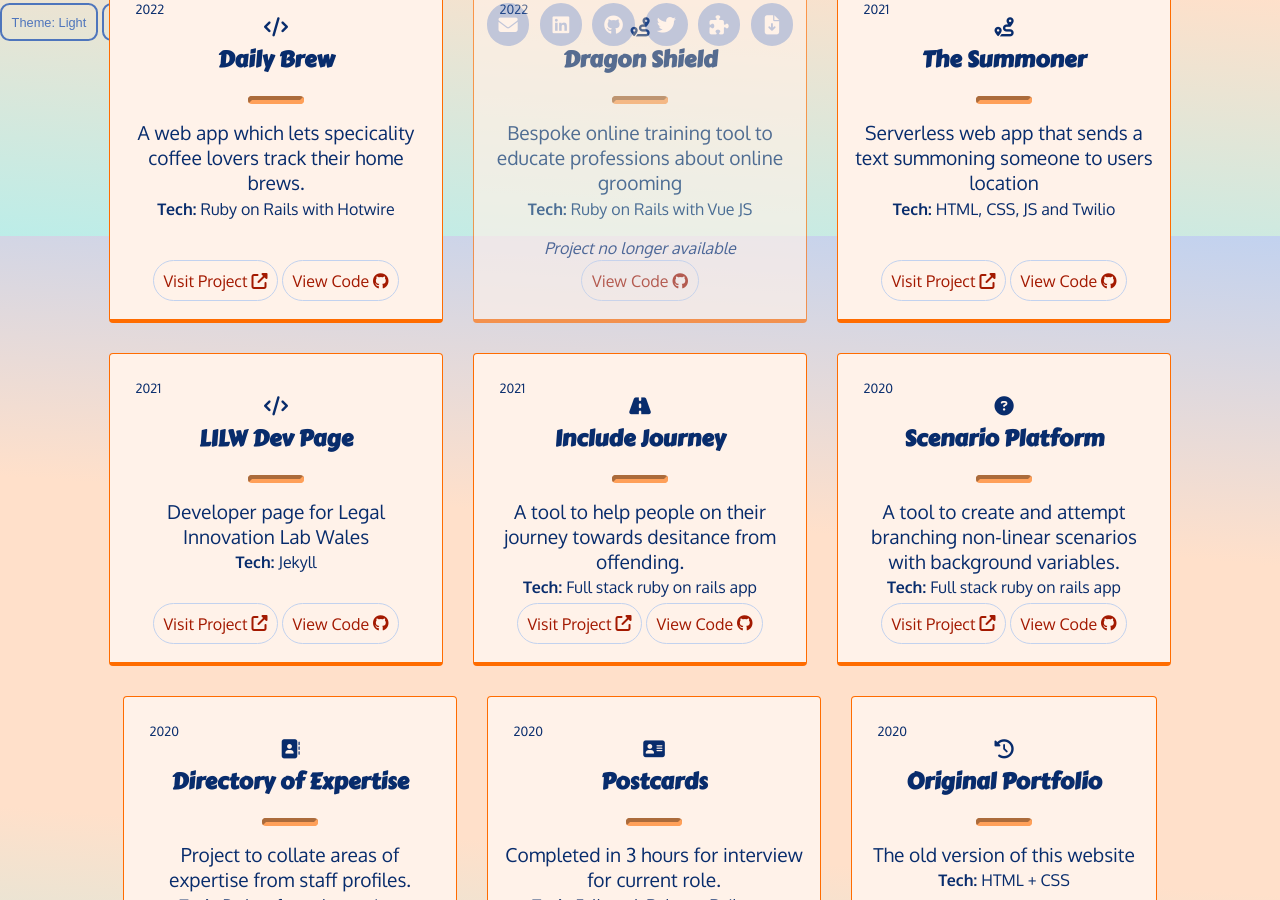
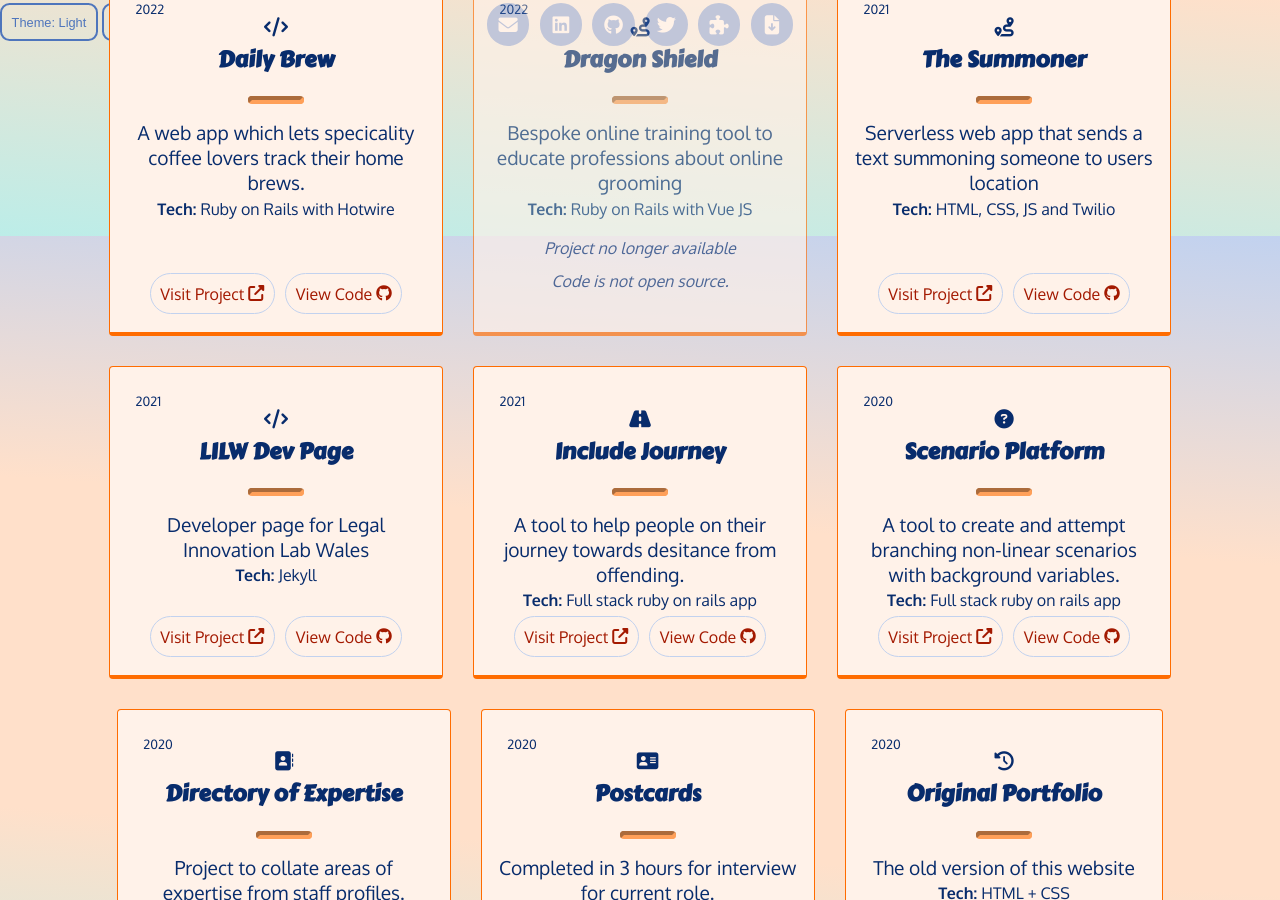
Before and after one commit to phil-6/pr_dev, a Jekyll site: the page built from index.html, in a window 1280 px wide and 900 px high, scrolled down 4264 px. Built offline with Jekyll 4.4.1, drawn with Linux system fonts in a browser that asks for light colours; nearby versions of some CDN libraries.

Commit message:
update buttons on project cards

```diff
--- a/_home-sections/projects.liquid
+++ b/_home-sections/projects.liquid
@@ -17,7 +17,11 @@
                     {% else %}
                         <p class="unavailable">Project no longer available</p>
                     {% endif %}
-                    <a class="btn" href="{{ project.github }}">View Code <i class="fab fa-github"></i></a>
+                    {% if project.github %}
+                        <a class="btn" href="{{ project.github }}">View Code <i class="fab fa-github"></i></a>
+                    {% else %}
+                        <p class="unavailable">Code is not open source.</p>
+                    {% endif %}
                 </div>
 
             </div>
--- a/assets/css/main.css
+++ b/assets/css/main.css
@@ -234,11 +234,8 @@ main #projects .project-cards .project .btn-container .btn {
   border: 1px solid;
   border-radius: 100px;
   padding: 0.6rem;
-  margin: 0.2rem auto;
+  margin: 0.2rem;
   opacity: 1 !important;
-}
-main #projects .project-cards .project:hover {
-  cursor: pointer;
 }
 main #projects .project-cards .project.available-false {
   opacity: 0.65;
--- a/assets/css/main.scss
+++ b/assets/css/main.scss
@@ -258,14 +258,11 @@ main {
             border: 1px solid;
             border-radius: 100px;
             padding: 0.6rem;
-            margin: 0.2rem auto;
+            margin: 0.2rem;
             opacity: 1 !important;
           }
         }
 
-        &:hover {
-          cursor: pointer;
-        }
         &.available-false {
           opacity: .65;
           cursor: not-allowed;
```
Also changed, not shown: 1 other file.
